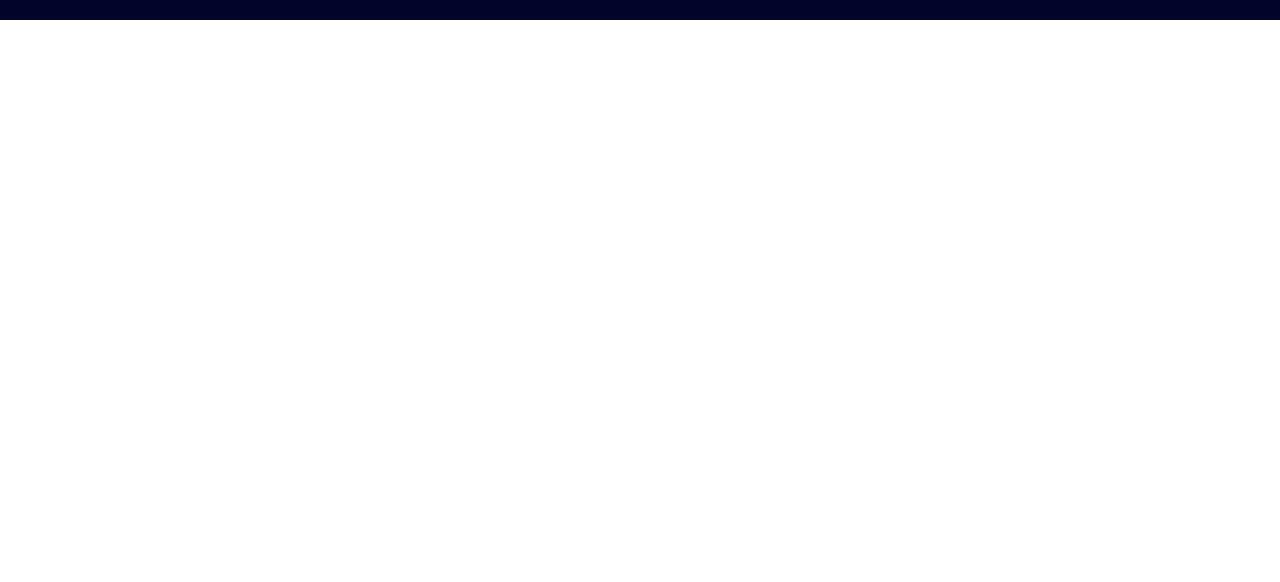
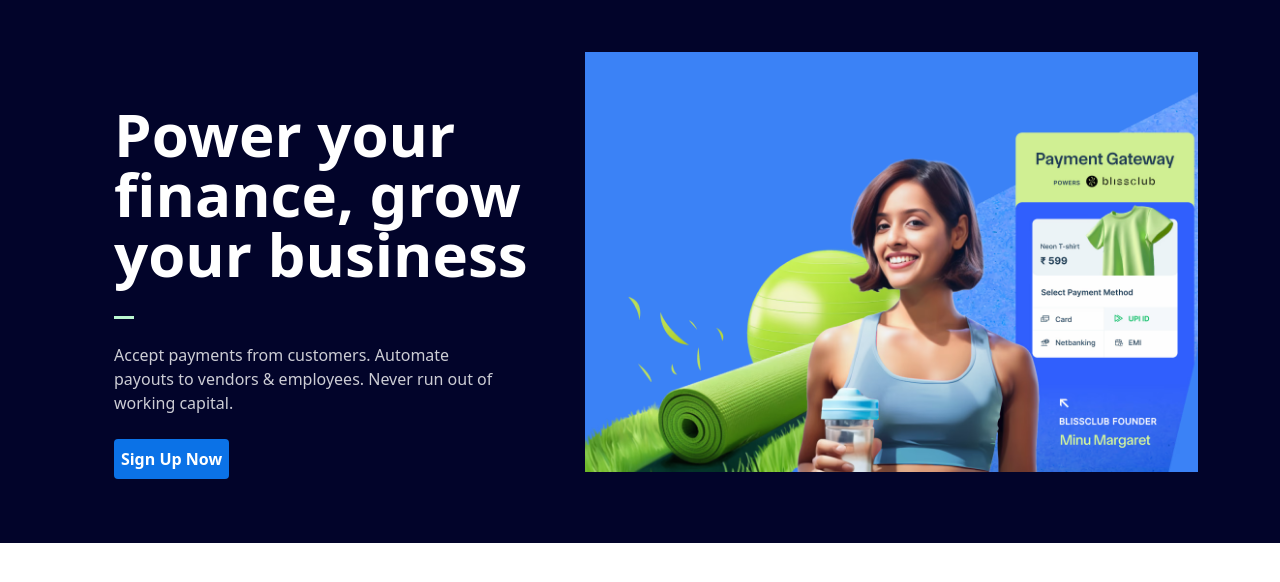
Before and after one commit to VinayMalyala/RazorPay_Clone, a website: page index.html in a window 1280 px wide. Shown: the part 62-644 px from the top of the page. Drawn offline with Linux system fonts and the light colour scheme.

Commit message:
added hero section

```diff
--- a/index.html
+++ b/index.html
@@ -8,6 +8,8 @@
   <link href="./output.css" rel="stylesheet">
 </head>
 <body>
+    <!-- header  -->
+    <header>
         <nav class="bg-deepBlue">
             <div class="relative w-[1080px] mx-auto flex items-center justify-between">
                 <!-- logo -->
@@ -54,5 +56,28 @@
                 </div>
             </div>
         </nav>
+    </header>
+
+    <!-- main  -->
+    <main>
+        <!-- hero section  -->
+        <section class="relative bg-deepBlue">
+            <div class="w-[1140px] m-auto flex py-8 px-3">
+                <!-- left section  -->
+                 <div class="p-8 w-[48%]">
+                    <h1 class="text-white text-6xl font-bold py-5">Power your finance, grow your business </h1>
+                    <div class="bg-green-200 w-5 h-[3px] mt-3"></div>
+                    <p class="text-white opacity-80 py-6 w-[90%]">Accept payments from customers. Automate payouts to vendors & employees. Never run out of working capital.</p>
+                    <button class="bg-lightBlue500 w-[115px] h-10 px-1 text-white font-[600] rounded-[4px] hover:bg-white hover:text-lightBlue transition-all duration-500">Sign Up Now</button>
+                 </div>
+
+
+                 <!-- right section  -->
+                  <div class="bg-blue-500 w-[59%] h-full">
+                    <img src="images/hero-section-2.png" alt="hero-image" class="h-[420px] object-cover">
+                  </div>
+            </div>
+        </section>
+    </main>
 </body>
 </html>
```
Also changed, not shown: images/compass-3-line.svg (added), images/hero-section-2.png (added), images/hero-section.png (added), output.css. Lines whose indentation alone changed are shown as unchanged.
